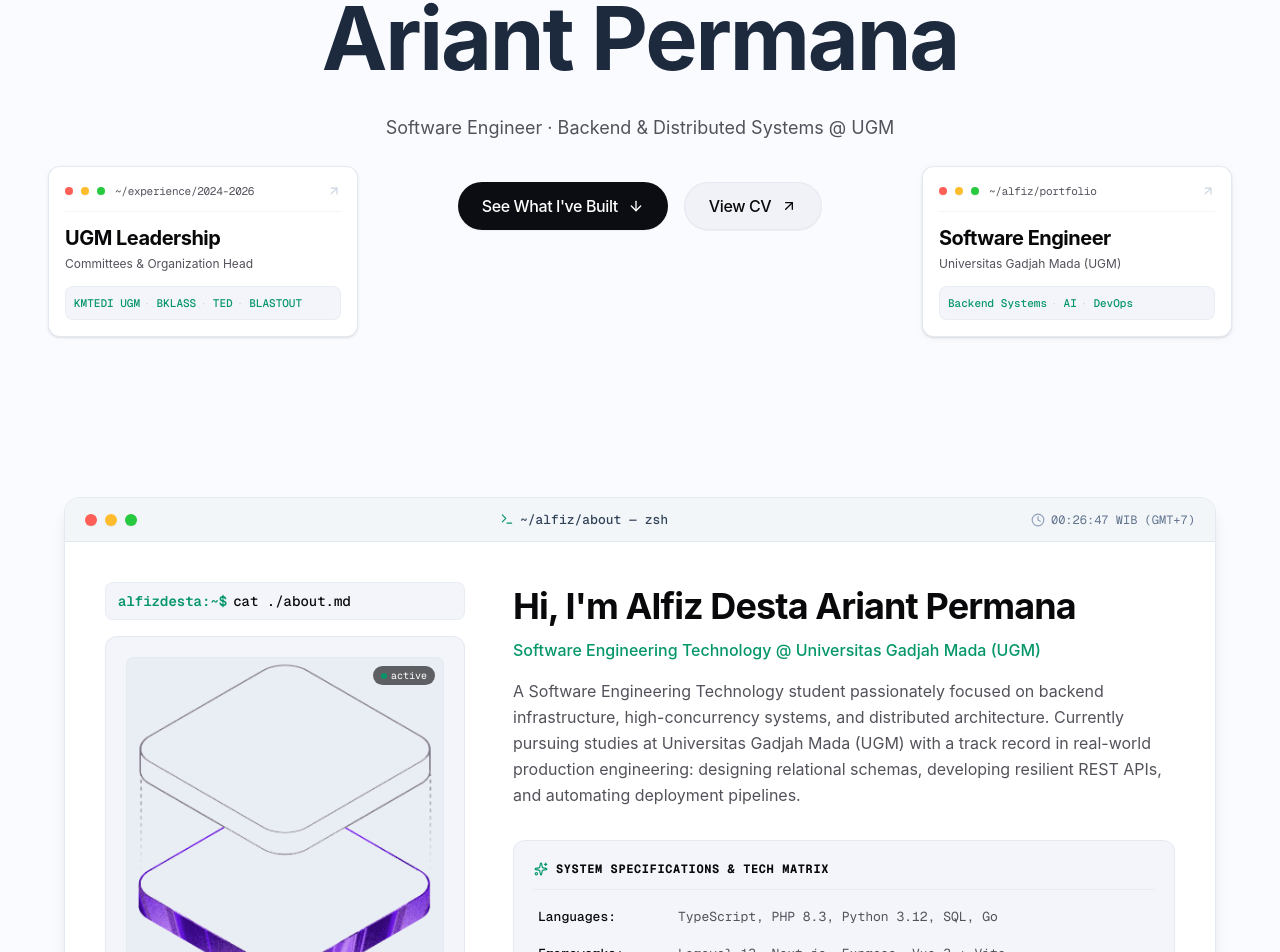
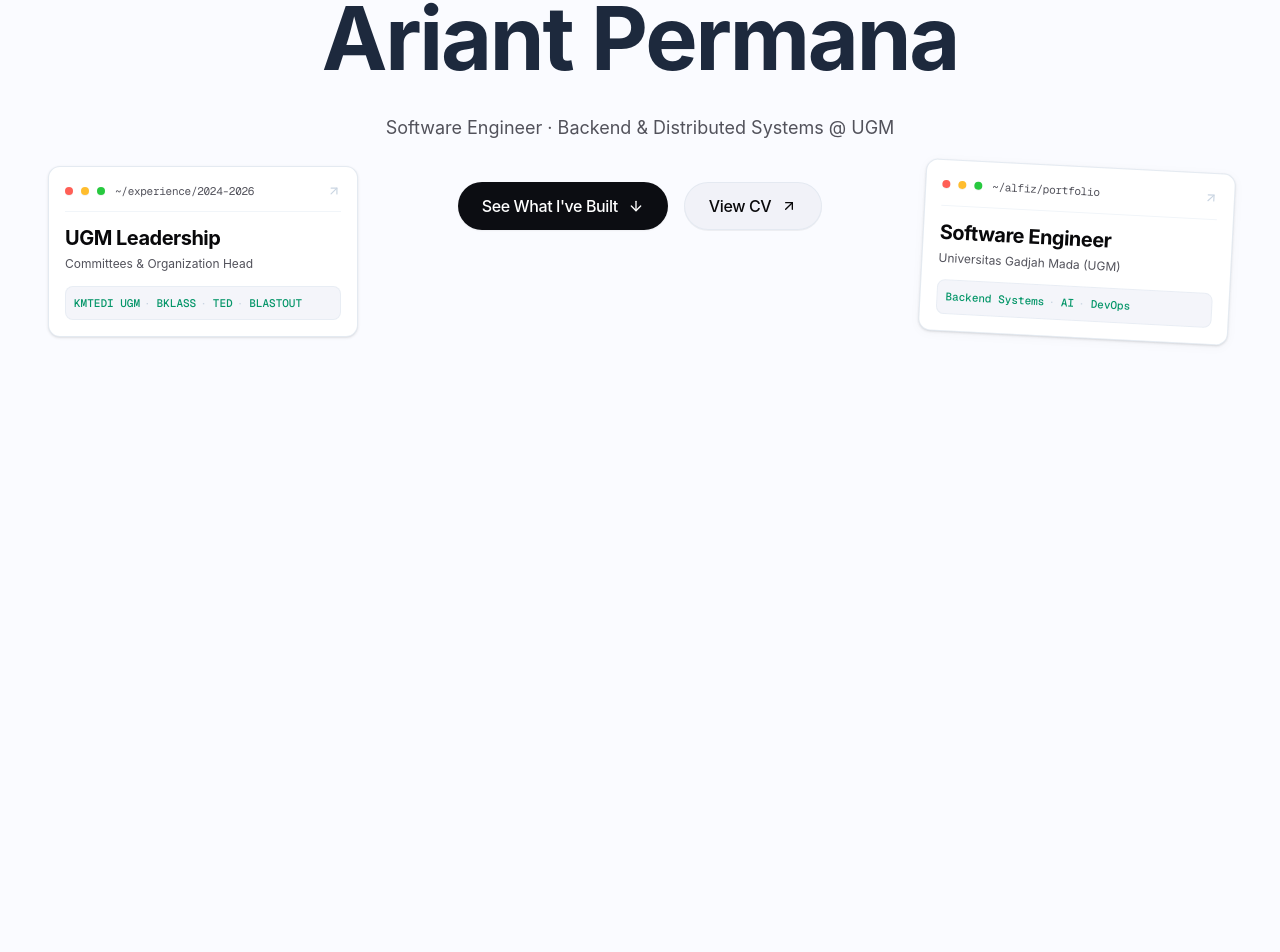
Before and after one commit to exenthiast/portofolio, a React (Vite) app: page / in a window 1280 px wide. Shown: the part 335-1287 px from the top of the page. Built offline with nearby package versions, Linux system fonts and the light colour scheme.

Commit message:
refactor: implement true shared layoutId morph from top hero card to About terminal

```diff
--- a/src/App.tsx
+++ b/src/App.tsx
@@ -1,4 +1,4 @@
-import { useState } from 'react'
+import { useState, useEffect } from 'react'
 import { useLenis } from './hooks/useLenis'
 import { Navbar } from './components/sections/Navbar'
 import { Hero } from './components/sections/Hero'
@@ -8,7 +8,25 @@ import { CvModal } from './components/ui/CvModal'
 
 export default function App() {
   const [isCvOpen, setIsCvOpen] = useState(false)
+  const [isAboutExpanded, setIsAboutExpanded] = useState(false)
   useLenis()
+
+  // Track scroll position for seamless Card 4 -> About Terminal morph
+  useEffect(() => {
+    const onScroll = () => {
+      const y = window.scrollY
+      setIsAboutExpanded((prev) => {
+        // Expand when scrolled past hero card stacking threshold (260px)
+        if (!prev && y > 260) return true
+        // Collapse back when scrolling up into hero overview (180px)
+        if (prev && y < 180) return false
+        return prev
+      })
+    }
+    window.addEventListener('scroll', onScroll, { passive: true })
+    onScroll()
+    return () => window.removeEventListener('scroll', onScroll)
+  }, [])
 
   return (
     <div className="min-h-screen bg-[var(--bg)] text-[var(--ink)] flex flex-col font-sans selection:bg-[var(--accent)] selection:text-white relative">
@@ -23,11 +41,11 @@ export default function App() {
 
       {/* Main Content Areas */}
       <main className="flex-1 flex flex-col">
-        {/* Phase 4 & 5: Hero Section & Scrollytelling Card Morph into About */}
-        <Hero onOpenCv={() => setIsCvOpen(true)} />
+        {/* Phase 4 & 5: Hero Section with Card Stacking & Morph */}
+        <Hero isAboutExpanded={isAboutExpanded} onOpenCv={() => setIsCvOpen(true)} />
 
-        {/* Phase 5: About Section (Mobile / Fallback presentation) */}
-        <About />
+        {/* Phase 5: About Section (Terminal window expands from top card) */}
+        <About isExpanded={isAboutExpanded} />
 
         {/* Section Anchors for Next Phases */}
 
--- a/src/components/sections/About.tsx
+++ b/src/components/sections/About.tsx
@@ -1,14 +1,12 @@
-import { useRef, useState, useEffect } from 'react'
-import { motion, useScroll, useTransform } from 'framer-motion'
-import { ArrowUpRight } from 'lucide-react'
-import { profileData } from '../../data/profile'
-import { TrafficLightDots } from '../ui/TrafficLightDots'
+import { useState, useEffect } from 'react'
+import { motion } from 'framer-motion'
 import { AboutTerminal } from './AboutTerminal'
 
-export function About() {
-  const sectionRef = useRef<HTMLElement>(null)
-  const card4 = profileData.heroCards[3] // ~/alfiz/portfolio (top card of the stack)
+interface AboutProps {
+  isExpanded?: boolean
+}
 
+export function About({ isExpanded = false }: AboutProps) {
   // Track prefers-reduced-motion & desktop viewport
   const [reducedMotion, setReducedMotion] = useState(() =>
     typeof window !== 'undefined'
@@ -36,87 +34,25 @@ export function About() {
     }
   }, [])
 
-  // ─── Scroll-linked Expansion: Card 4 lifts off the stack and expands into the About Terminal ───
-  // 'start end': top of About section hits bottom of viewport
-  // 'center center': center of About section aligns with center of viewport
-  const { scrollYProgress } = useScroll({
-    target: sectionRef,
-    offset: ['start end', 'center center'],
-  })
-
-  // Desktop morph: starts at top-right (offset to Card 4 stack position: x: 320, y: -240, scale: 0.38)
-  // and glides down to center (x: 0, y: 0, scale: 1.0)
-  const terminalScale = useTransform(scrollYProgress, [0.0, 1.0], [0.38, 1.0])
-  const terminalX = useTransform(scrollYProgress, [0.0, 1.0], [320, 0])
-  const terminalY = useTransform(scrollYProgress, [0.0, 1.0], [-240, 0])
-  const terminalOpacity = useTransform(scrollYProgress, [0.0, 0.25, 1.0], [0.8, 0.95, 1.0])
-
-  // Crossfade between the compact Card 4 view and full macOS Terminal Window
-  const compactCardOpacity = useTransform(scrollYProgress, [0.1, 0.42], [1, 0])
-  const fullTerminalOpacity = useTransform(scrollYProgress, [0.32, 0.7], [0, 1])
-
   return (
     <section
-      ref={sectionRef}
       id="about"
-      className="relative py-20 sm:py-28 px-4 sm:px-6 lg:px-8 max-w-7xl mx-auto w-full min-h-[75vh] flex flex-col justify-center items-center overflow-visible"
+      className="relative py-20 sm:py-28 px-4 sm:px-6 lg:px-8 max-w-7xl mx-auto w-full min-h-[700px] flex flex-col justify-center items-center"
     >
-      {/* ─── DESKTOP SCROLL-LINKED CARD MORPH (Card 4 peels off stack -> big Terminal) ─── */}
+      {/* ─── DESKTOP SCROLL-LINKED CARD MORPH VIA LAYOUT-ID ─── */}
       {isDesktop && !reducedMotion ? (
-        <motion.div
-          style={{
-            scale: terminalScale,
-            x: terminalX,
-            y: terminalY,
-            opacity: terminalOpacity,
-            transformOrigin: 'top right',
-          }}
-          className="w-full flex justify-center will-change-transform relative"
-        >
-          <div className="w-full max-w-6xl relative rounded-2xl">
-            {/* View A: Compact Card 4 (Visible during takeoff from the stack) */}
+        <div className="w-full max-w-6xl min-h-[580px] flex items-center justify-center">
+          {/* Only mounted when user scrolls to About; animates directly from Card 4 in Hero */}
+          {isExpanded && (
             <motion.div
-              style={{ opacity: compactCardOpacity }}
-              className="absolute inset-0 z-30 p-5 rounded-2xl bg-[var(--surface)] border border-slate-200/90 shadow-md flex flex-col justify-between pointer-events-none select-none"
+              layoutId="about-terminal-window"
+              transition={{ type: 'spring', stiffness: 140, damping: 24 }}
+              className="w-full flex justify-center"
             >
-              <div className="flex items-center justify-between pb-3 mb-2 border-b border-slate-100">
-                <div className="flex items-center gap-2.5">
-                  <TrafficLightDots size="sm" />
-                  <span className="text-[11px] font-mono text-[var(--ink-secondary)] tracking-tight">
-                    {card4.path}
-                  </span>
-                </div>
-                <ArrowUpRight className="w-3.5 h-3.5 text-slate-300" />
-              </div>
-
-              <div className="my-auto py-2">
-                <h3 className="text-xl font-bold tracking-tight text-[var(--ink)]">
-                  {card4.metric}
-                </h3>
-                <p className="text-xs text-[var(--ink-secondary)] mt-0.5 leading-relaxed">
-                  {card4.desc}
-                </p>
-              </div>
-
-              <div className="p-2.5 rounded-lg bg-[var(--bg-subtle)] border border-slate-200/60 flex items-center gap-2">
-                {card4.stack.map((item, idx) => (
-                  <span
-                    key={idx}
-                    className="text-[11px] font-mono text-[var(--accent)] font-medium inline-flex items-center gap-1.5"
-                  >
-                    {item}
-                    {idx < card4.stack.length - 1 && <span className="text-slate-300 font-normal">·</span>}
-                  </span>
-                ))}
-              </div>
-            </motion.div>
-
-            {/* View B: Full macOS Terminal Window (Expands as it slides down into center) */}
-            <motion.div style={{ opacity: fullTerminalOpacity }} className="w-full">
               <AboutTerminal />
             </motion.div>
-          </div>
-        </motion.div>
+          )}
+        </div>
       ) : (
         /* ─── MOBILE / REDUCED-MOTION: CLEAN RESPONSIVE FADE-IN ─── */
         <motion.div
--- a/src/components/sections/Hero.tsx
+++ b/src/components/sections/Hero.tsx
@@ -7,6 +7,7 @@ import { HeroCard } from './HeroCard'
 
 interface HeroProps {
   onOpenCv?: () => void
+  isAboutExpanded?: boolean
 }
 
 /** Position delta between elements measured via static layout offset */
@@ -19,7 +20,7 @@ interface PositionDelta {
 const STACK_START = 0.0
 const STACK_END = 0.35
 
-export function Hero({ onOpenCv }: HeroProps) {
+export function Hero({ onOpenCv, isAboutExpanded = false }: HeroProps) {
   const [card1, card2, card3, card4] = profileData.heroCards
 
   // ─── Refs for scroll-linked card stacking (desktop only) ───
@@ -111,8 +112,6 @@ export function Hero({ onOpenCv }: HeroProps) {
 
   // Card 4 (bottom-right: ~/alfiz/portfolio) -> target, on top of deck (z-40) with enhanced shadow
   const c4Scale = useTransform(scrollYProgress, [STACK_START, STACK_END], [1, 1.02])
-  // Hands off smoothly to About section's expanding terminal as user scrolls past Hero
-  const c4Opacity = useTransform(scrollYProgress, [STACK_END, 0.75], [1, 0])
   const c4Filter = useTransform(
     scrollYProgress,
     [STACK_START, STACK_END],
@@ -161,13 +160,24 @@ export function Hero({ onOpenCv }: HeroProps) {
         </motion.div>
 
         {/* Bottom Right Card - Portfolio (z-40: TOP of stack) */}
+        {/* When isAboutExpanded is true, this top card morphs via layoutId into Section About */}
+        {!isAboutExpanded ? (
           <motion.div
             ref={card4Ref}
-          style={{ scale: c4Scale, filter: c4Filter, opacity: c4Opacity }}
+            layoutId="about-terminal-window"
+            transition={{ type: 'spring', stiffness: 140, damping: 24 }}
+            style={{ scale: c4Scale, filter: c4Filter }}
             className="absolute bottom-12 right-6 xl:right-12 pointer-events-auto z-40"
           >
             <HeroCard card={card4} variant="desktop" />
           </motion.div>
+        ) : (
+          /* Invisible placeholder so layout metrics remain stable */
+          <div
+            ref={card4Ref}
+            className="absolute bottom-12 right-6 xl:right-12 pointer-events-none opacity-0 w-[290px] lg:w-[310px] h-[180px]"
+          />
+        )}
       </div>
 
       {/* ======================================================== */}
--- a/src/components/sections/HeroCard.tsx
+++ b/src/components/sections/HeroCard.tsx
@@ -71,7 +71,6 @@ export function HeroCard({ card, variant = 'desktop', className = '' }: HeroCard
   // Desktop Angled Neofetch Card
   return (
     <motion.div
-      layoutId={card.isMorphTarget ? 'about-window' : undefined}
       initial={{ opacity: 0, rotate: card.rotation, scale: 0.95 }}
       animate={{ opacity: 1, rotate: card.rotation, scale: 1 }}
       whileHover={{
```
Lines whose indentation alone changed are shown as unchanged.
